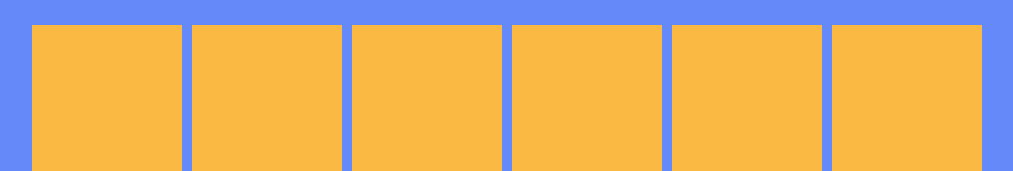
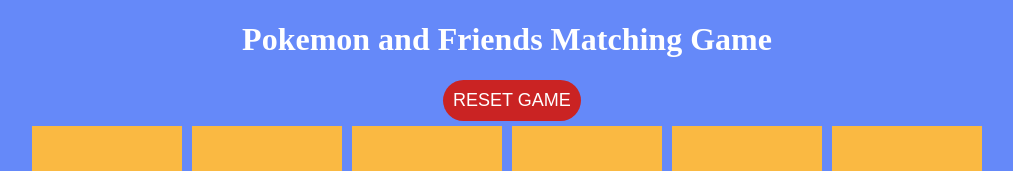
Before and after one commit to EdgeOverOdds/matching, a plain HTML site: page index.html in a window 1280 px wide. Shown: the top 171 px of the page, without its empty margins (133-1146 px from the left). Drawn offline with nearby package versions, Linux system fonts and the light colour scheme.

Commit message:
- added functionality (reset button)

```diff
--- a/index.html
+++ b/index.html
@@ -11,9 +11,15 @@
 </head>
 
 <body>
+    <h1 class = "my_title">Pokemon and Friends Matching Game</h1>
+    <section>
+      <button type = "button" class ="reset-game button"> Reset Game</button>
+    </section>
     <div id='game-board'></div>
 
     <script src="main.js"></script>
 
 </body>
+<!-- script that allows for moment library-->
+<script src="https://unpkg.com/moment" />
 </html>
--- a/main.js
+++ b/main.js
@@ -132,3 +132,15 @@ var cardsArray = [
    previousTarget = clicked;
 
   } );
+
+
+
+  // reset game function
+function resetGame(){
+    location.reload();
+    alert("Game is Reset. Good Luck!!" );
+}
+
+  // Reset the game button
+  var resetButton = document.querySelector('.reset-game');
+  resetButton.addEventListener('click', resetGame)
--- a/style.css
+++ b/style.css
@@ -2,6 +2,12 @@
 *::before,
 *::after {
   box-sizing: border-box;
+}
+
+h1{
+  text-align: center;
+  color: white;
+
 }
 
 body {
@@ -58,3 +64,20 @@ body {
   background: #6589F9 !important;
 
 }
+
+button {
+  color: #fff;
+  font-size: large;
+  text-transform: uppercase;
+  background: #ca2323;
+  text-align: center;
+  padding: 10px;
+  border-radius: 50px;
+  border: none;
+  margin-left: 45%;
+}
+
+.button:hover {
+  background-color: rgb(14, 38, 143);
+  color: white;
+}
```
